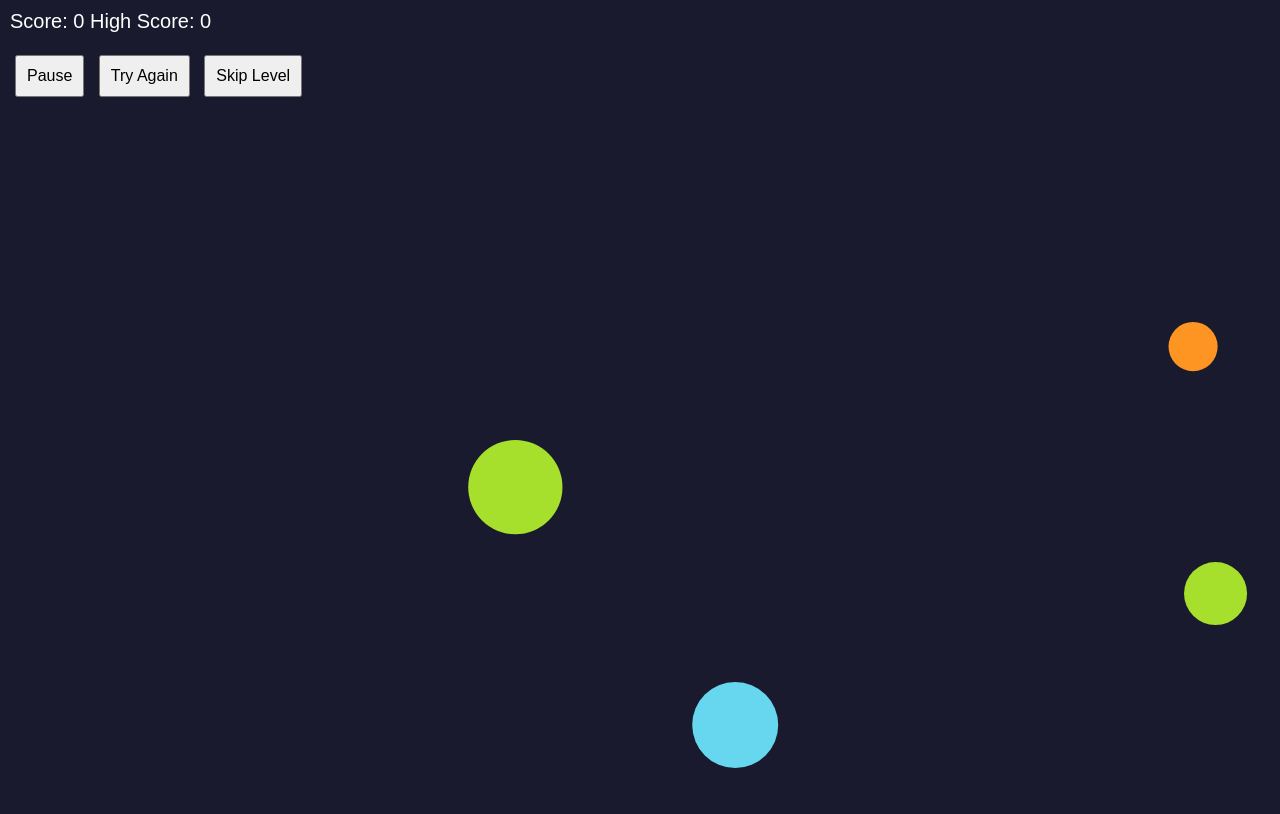
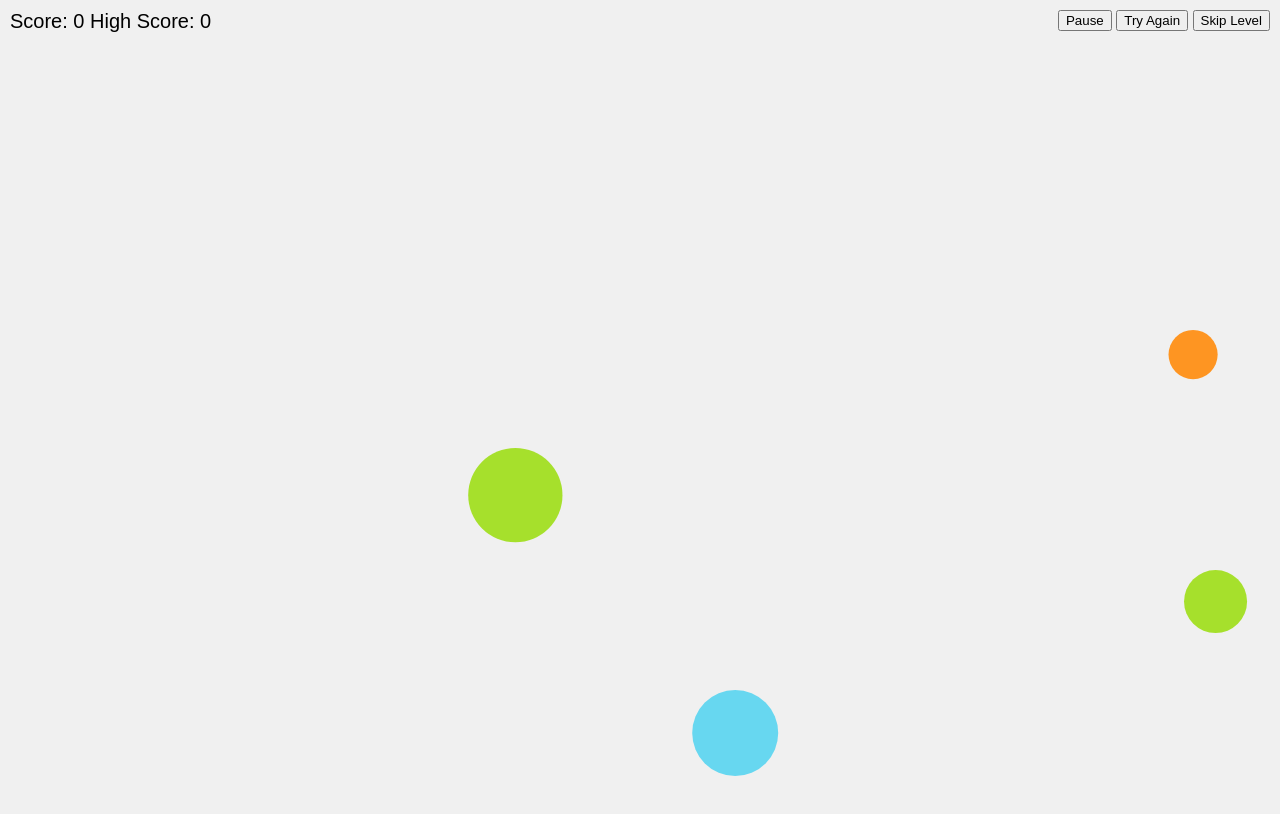
Before and after one commit to AzadG26/AzadG26, a plain HTML site: page Index.html in a window 1280 px wide. Drawn offline with Linux system fonts and the light colour scheme.

Commit message:
Update styles.css

```diff
--- a/styles.css
+++ b/styles.css
@@ -1,19 +1,9 @@
-* {
-  margin: 0;
-  padding: 0;
-  box-sizing: border-box;
-}
-
 body {
+  display: flex;
+  flex-direction: column;
+  align-items: center;
+  background-color: #f0f0f0;
   font-family: Arial, sans-serif;
-  background-color: #1a1a2e;
-  color: #fff;
-  overflow: hidden;
-}
-
-#gameCanvas {
-  width: 100vw;
-  height: 100vh;
 }
 
 #scoreBoard {
@@ -25,40 +15,22 @@ body {
 
 #gameControls {
   position: absolute;
-  top: 50px;
-  left: 10px;
-}
-
-button {
-  margin: 5px;
-  padding: 10px;
-  font-size: 16px;
-  cursor: pointer;
+  top: 10px;
+  right: 10px;
 }
 
 .hidden {
   display: none;
 }
 
-#gameOverMessage {
-  position: absolute;
-  top: 50%;
-  left: 50%;
-  transform: translate(-50%, -50%);
+header {
+  background-color: #67d7f0;
+  padding: 20px;
   text-align: center;
-  background-color: rgba(0, 0, 0, 0.8);
-  padding: 20px;
-  border-radius: 10px;
-}
-
-#portfolioHeader {
-  position: absolute;
-  top: 10px;
-  right: 10px;
 }
 
 nav a {
   margin: 0 10px;
-  color: #67d7f0;
+  color: #fff;
   text-decoration: none;
 }
```
